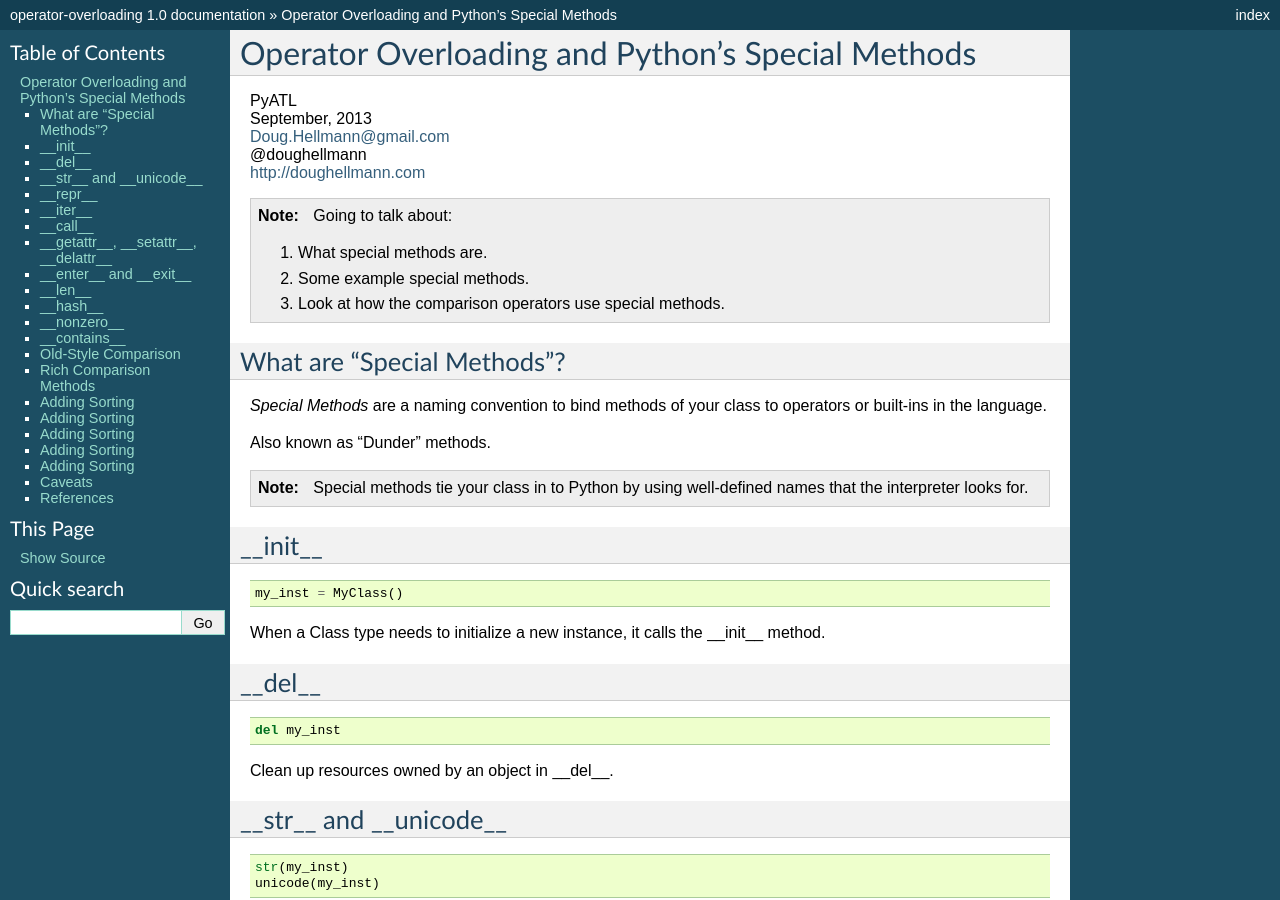
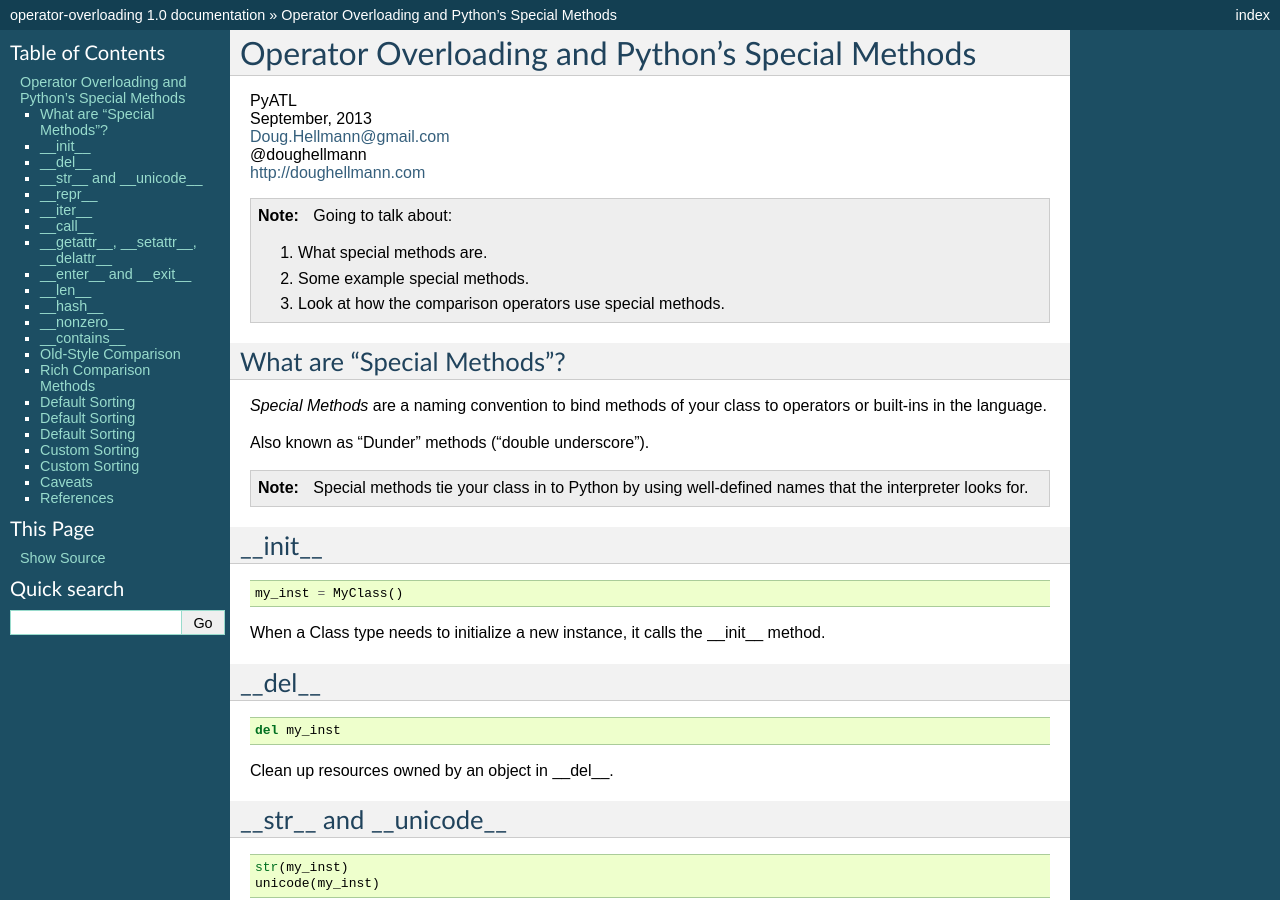
Before and after one commit to pyatl/talks, a Sphinx documentation site: the page built from 2013-09/operator-overloading/source/index.rst, in a window 1280 px wide and 900 px high. Built offline with Sphinx 7.4.7, drawn with Linux system fonts in a browser that asks for light colours; some of the changed text lies outside the part shown.

```diff
--- a/2013-09/operator-overloading/source/index.rst
+++ b/2013-09/operator-overloading/source/index.rst
@@ -22,7 +22,7 @@ What are "Special Methods"?
 *Special Methods* are a naming convention to bind methods of your
 class to operators or built-ins in the language.
 
-Also known as "Dunder" methods.
+Also known as "Dunder" methods ("double underscore").
 
 .. note::
 
@@ -187,22 +187,22 @@ Rich Comparison Methods
 
 ``functools.total_ordering``
 
-Adding Sorting
-==============
+Default Sorting
+===============
 
 .. literalinclude:: unsorted.py
    :lines: 4-11
 
-Adding Sorting
-==============
+Default Sorting
+===============
 
 .. literalinclude:: unsorted.py
    :lines: 14-22
 
 *What will the output be?*
 
-Adding Sorting
-==============
+Default Sorting
+===============
 
 ::
 
@@ -215,7 +215,7 @@ Adding Sorting
 
 *Why?*
 
-Adding Sorting
+Custom Sorting
 ==============
 
 .. literalinclude:: sortable.py
@@ -227,7 +227,7 @@ Adding Sorting
   ``total_ordering`` adds the missing comparison operations based on
   the 2 given.
 
-Adding Sorting
+Custom Sorting
 ==============
 
 ::
```
Also changed, not shown: other parts of 2013-09/operator-overloading/source/index.rst (+2 -1 lines).
